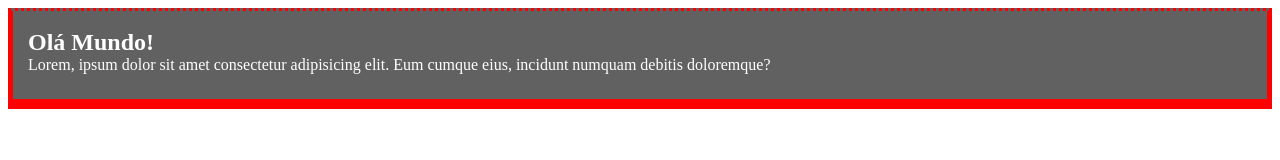
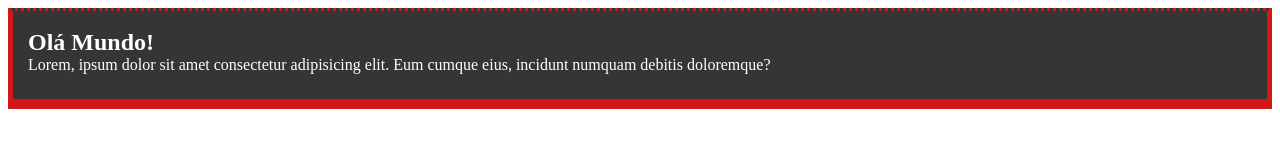
Before and after one commit to Nathanzxx/ESTRUTRA_DE_PAGINAS, a plain HTML site: page exercicio05/exercicio01.html in a window 1280 px wide. Drawn offline with Linux system fonts and the light colour scheme.

Commit message:
atualizei o repositorio

```diff
--- a/exercicio05/exercicio01.css
+++ b/exercicio05/exercicio01.css
@@ -3,20 +3,21 @@ body {
 }
 
 div {
-    background-color:rgb(97, 97, 97);
-    border-top: 3px dotted red;
-    border-right: 5px solid red;
-    border-bottom: 10px solid red;
-    border-left: 5px solid red;
+    background-color: rgb(53, 53, 53);
+    border-top: 3px dotted rgb(212, 24, 24);
+    border-right: 5px solid rgb(212, 24, 24);
+    border-bottom: 10px solid rgb(212, 24, 24);
+    border-left: 5px solid rgb(212, 24, 24);
 }
 
-p{
+p {
     margin-top: 0px;
     margin-left: 15px;
     margin-bottom: 25px;
 
 }
-h2{
+
+h2 {
     margin-top: 18px;
     margin-left: 15px;
     margin-bottom: 0px
```
